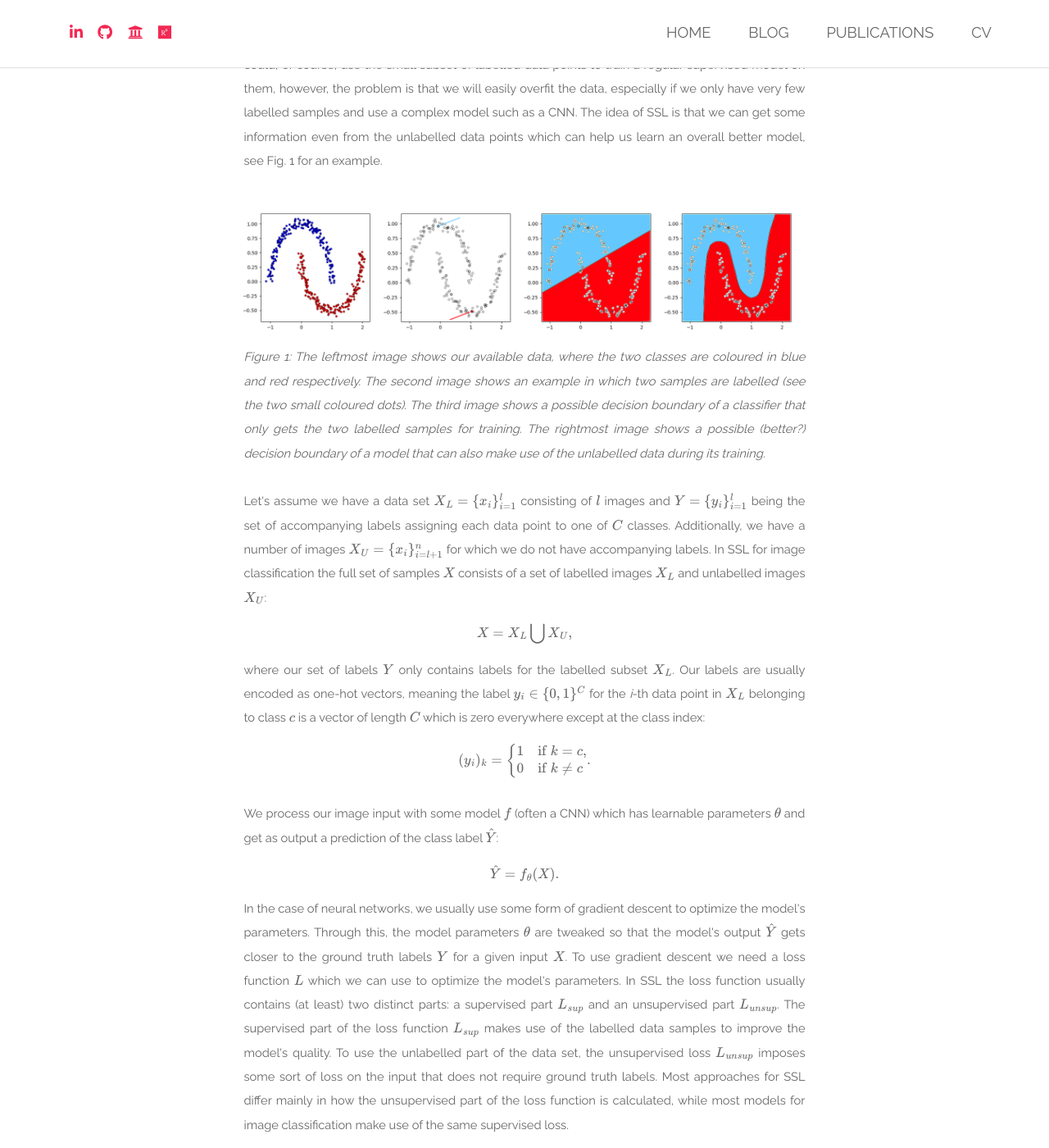
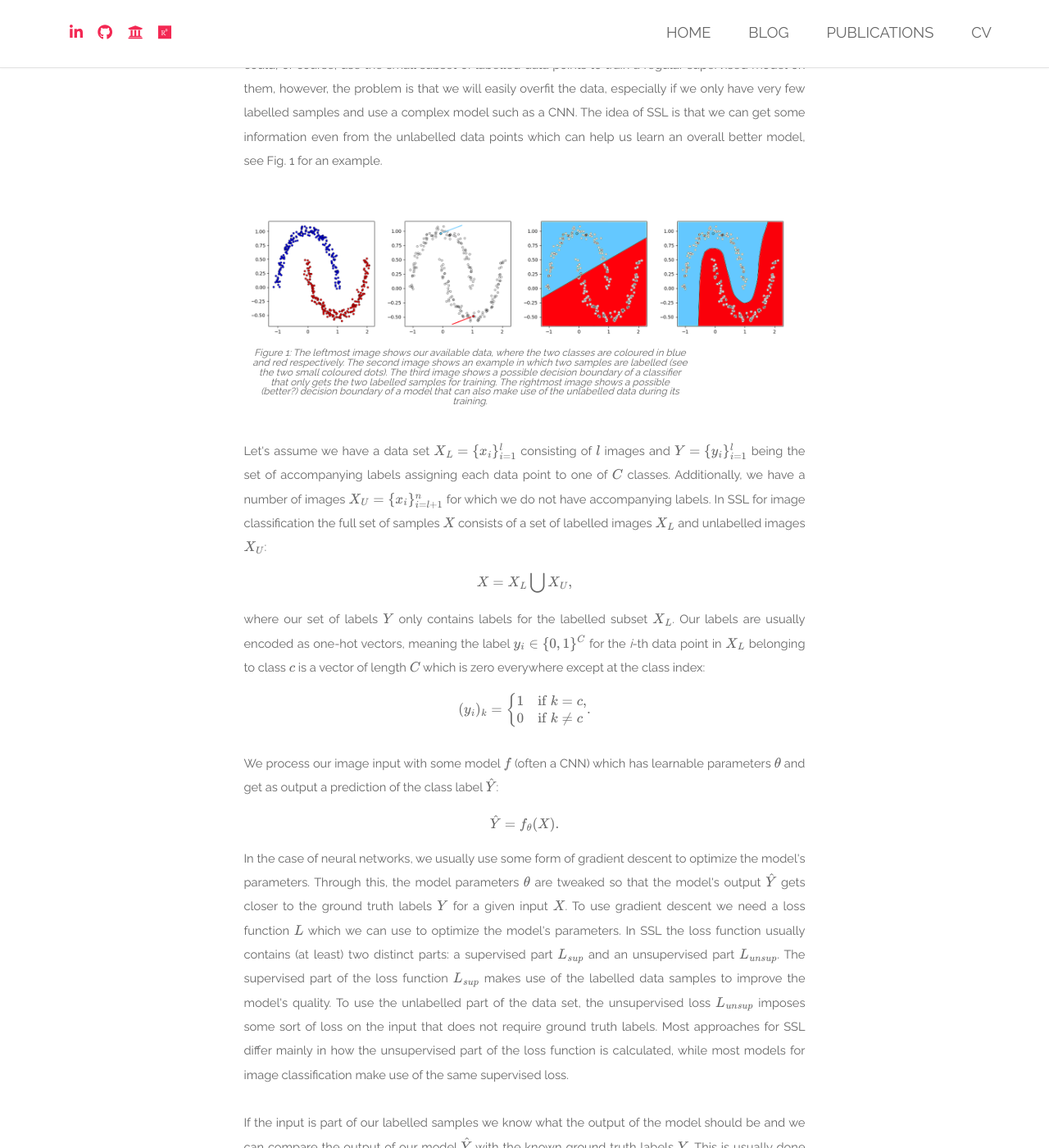
Before and after one commit to tohinz/tohinz.github.io, a Jekyll site: the page built from blog/discriminative-semi-supervised-learning-1.html, in a window 1280 px wide and 1400 px high, scrolled down 1454 px. Shown: the whole window at 82% size. Built offline with Jekyll 4.4.1, drawn with Linux system fonts in a browser that asks for light colours; cached includes are drawn as plain includes; nearby versions of some CDN libraries; formulas are drawn with MathJax 3; a script that is not in the unit is left out; comment, search, counter and statistics services are not loaded.

Commit message:
updated layout and format

```diff
--- a/_layouts/blog.html
+++ b/_layouts/blog.html
@@ -15,5 +15,7 @@
 		</header>
 	</div>
 </section>
+<div align="justify">
 {{ content }}
+</div>
 {% include disqus.html %}
--- a/css/main.css
+++ b/css/main.css
@@ -9,7 +9,7 @@
 
 /* Reset */
 
-	html, body, div, span, applet, object, iframe, h1, h2, h3, h4, h5, h6, p, blockquote, pre, a, abbr, acronym, address, big, cite, code, del, dfn, em, img, ins, kbd, q, s, samp, small, strike, strong, sub, sup, tt, var, b, u, i, center, dl, dt, dd, ol, ul, li, fieldset, form, label, legend, table, caption, tbody, tfoot, thead, tr, th, td, article, aside, canvas, details, embed, figure, figcaption, footer, header, hgroup, menu, nav, output, ruby, section, summary, time, mark, audio, video {
+	html, body, div, span, applet, object, iframe, h1, h2, h3, h4, h5, h6, p, blockquote, pre, a, abbr, acronym, address, big, cite, code, del, dfn, em, img, ins, kbd, q, s, samp, small, strike, strong, sub, sup, tt, var, b, u, i, center, dl, dt, dd, ol, ul, li, fieldset, form, label, legend, table, caption, tbody, tfoot, thead, tr, th, td, article, aside, canvas, details, embed, figcaption, footer, header, hgroup, menu, nav, output, ruby, section, summary, time, mark, audio, video {
 		margin: 0;
 		padding: 0;
 		border: 0;
@@ -18,6 +18,25 @@
 		vertical-align: baseline;
 	}
 
+	figure {
+		position: relative;
+		margin: 0;
+		padding: 10px;
+		border: 0;
+		font-size: 100%;
+		font: inherit;
+		vertical-align: baseline;
+	}
+
+	figcaption {
+		text-align: center;
+		display: table-caption;
+		caption-side: bottom ;
+		font-size: 80%;
+		width: 80%;
+		line-height: 100%;
+	}
+
 	article, aside, details, figcaption, figure, footer, header, hgroup, menu, nav, section {
 		display: block;
 	}
@@ -28,6 +47,7 @@
 
 	ol, ul {
 		list-style: none;
+		list-style-position: inside;
 	}
 
 	blockquote, q {
@@ -2388,7 +2408,7 @@
 
 	ol {
 		list-style: decimal;
-		margin: 0 0 2em 0;
+		margin: 0 0 0 0;
 		padding-left: 1.25em;
 	}
 
```
